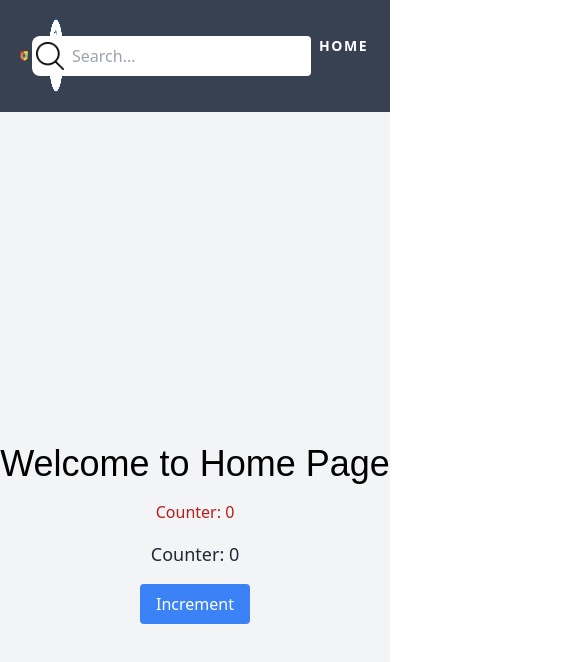
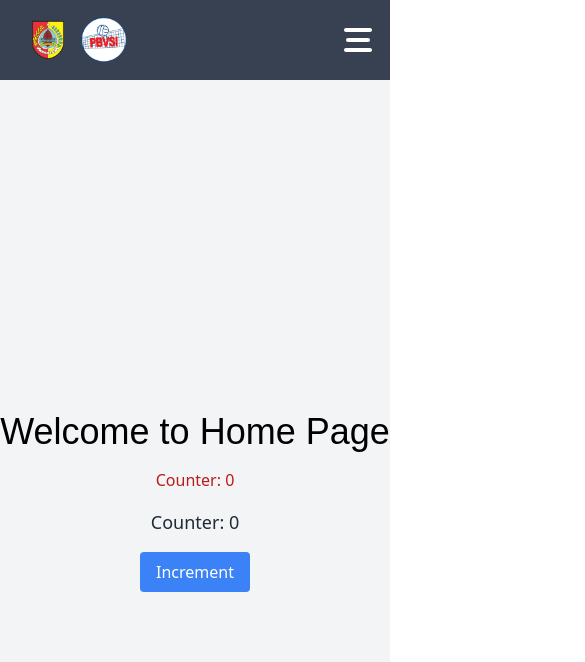
Before and after one commit to pindang-cloud/PBVJ, a Vue app in the folder frontend/public/: page / in a window 390 px wide. Shown: the top 662 px of the page, 585 px wide, since content can reach past the window. Built offline with nearby package versions, Linux system fonts and the light colour scheme; a web font is replaced by a local one.

Commit message:
navbar-settings #2

```diff
--- a/frontend/public/src/App.vue
+++ b/frontend/public/src/App.vue
@@ -1,5 +1,5 @@
 <template>
-  <div>
+  <div class="">
     <navbar></navbar>
     <router-view />
   </div>
--- a/frontend/public/src/views/navbar.vue
+++ b/frontend/public/src/views/navbar.vue
@@ -1,45 +1,73 @@
 <template>
-  <div class="bg-gray-700 flex justify-between items-center p-4">
+  <div
+    class="bg-gray-700 flex justify-between items-center p-4 overflow-x-hidden"
+  >
     <div class="flex items-center">
       <img
         src="../assets/images/Jember.png"
         alt="icon-jember"
-        class="w-28 h-auto mr-4"
+        class="sm:w-16 sm:h-auto w-28 h-auto"
       />
       <img
         src="../assets/images/logo_pbvsi.png"
         alt="icon-pbvsi"
-        class="w-20 h-20"
+        class="sm:w-12 sm:h-12 w-20 h-20"
       />
     </div>
 
-    <div class="flex items-center">
+    <div class="sm:hidden lg:flex items-center">
       <div class="mr-8 flex items-center px-1 bg-white rounded-lg">
         <img
           src="../assets/icons/search-glass-gray.png"
           alt="search"
-          class="h-7 w-7 bg"
+          class="lg:h-4 lg:w-4 xl:h-7 xl:w-7 xl:p-1"
         />
         <input
           type="text"
           placeholder="Search..."
-          class="p-2 rounded focus:outline-none"
+          class="lg:text-xs xl:text-sm p-2 rounded focus:outline-none"
         />
       </div>
 
       <div class="flex space-x-6 uppercase font-bold tracking-widest">
-        <a href="#" class="text-sm text-white hover:text-yellow-400">Home</a>
-        <a href="#" class="text-sm text-white hover:text-yellow-400">About</a>
-        <a href="#" class="text-sm text-white hover:text-yellow-400">Club</a>
-        <a href="#" class="text-sm text-white hover:text-yellow-400"
+        <a
+          href="#"
+          class="lg:text-xs xl:text-sm text-white hover:text-yellow-400"
+          >Home</a
+        >
+        <a
+          href="#"
+          class="lg:text-xs xl:text-sm text-white hover:text-yellow-400"
+          >About</a
+        >
+        <a
+          href="#"
+          class="lg:text-xs xl:text-sm text-white hover:text-yellow-400"
+          >Club</a
+        >
+        <a
+          href="#"
+          class="lg:text-xs xl:text-sm text-white hover:text-yellow-400"
           >Data Base</a
         >
-        <a href="#" class="text-sm text-white hover:text-yellow-400">Contact</a>
-        <a href="#" class="text-sm text-white hover:text-yellow-400">Events</a>
-        <a href="#" class="text-sm text-white hover:text-yellow-400">Blog</a>
+        <a
+          href="#"
+          class="lg:text-xs xl:text-sm text-white hover:text-yellow-400"
+          >Contact</a
+        >
+        <a
+          href="#"
+          class="lg:text-xs xl:text-sm text-white hover:text-yellow-400"
+          >Events</a
+        >
+        <a
+          href="#"
+          class="lg:text-xs xl:text-sm text-white hover:text-yellow-400"
+          >Blog</a
+        >
       </div>
 
-      <div class="ml-3 bg-gray-200 rounded-full flex items-center py-1 px-2">
+      <div class="ml-3 bg-gray-600 rounded-full flex items-center py-1 px-2">
         <div class="h-8 w-8 rounded-full bg-transparent overflow-hidden">
           <img
             src="../assets/images/74988-gedung-pemkab-jember.jpg"
@@ -54,7 +82,44 @@
         />
       </div>
     </div>
+
+    <button
+      class="lg:hidden relative z-10 flex flex-col justify-center items-center w-8 h-8 bg-transparent rounded-lg"
+      @click="toggleMenu"
+    >
+      <div
+        :class="[
+          'w-7 h-1 bg-white my-1 transition-all duration-300 ease-in-out rounded-md absolute ',
+          isOpen ? 'rotate-45 absolute ' : ' rotate-0 mb-6',
+        ]"
+      ></div>
+      <div
+        :class="[
+          'w-6 h-1 bg-white my-1 transition-all duration-300 ease-in-out rounded-md absolute',
+          isOpen ? 'opacity-0' : ' duration-300',
+        ]"
+      ></div>
+      <div
+        :class="[
+          'w-7 h-1 bg-white my-1 transition-all duration-300 ease-in-out rounded-md absolute ',
+          isOpen ? '-rotate-45 absolute ' : 'rotate-0 mt-6',
+        ]"
+      ></div>
+    </button>
   </div>
 </template>
 
-<script></script>
+<script>
+export default {
+  data() {
+    return {
+      isOpen: false, // Status menu (open/close)
+    };
+  },
+  methods: {
+    toggleMenu() {
+      this.isOpen = !this.isOpen; // Mengubah status menu ketika tombol diklik
+    },
+  },
+};
+</script>
--- a/frontend/public/tailwind.config.js
+++ b/frontend/public/tailwind.config.js
@@ -7,6 +7,17 @@ export default {
         custom: ["LuloFont", "sans-serif"], // Jangan lupa menyertakan fallback font
       },
     },
+    screens: {
+      sm: "320px", // Default sm breakpoint
+      md: "768px", // Default md breakpoint
+      lg: "1024px", // Default lg breakpoint
+      xl: "1280px", // Default xl breakpoint
+      "2xl": "1536px", // Default 2xl breakpoint
+
+      // Menambahkan custom screen breakpoints
+      xs: "480px", // Kustom untuk extra small screen
+      xxl: "1600px", // Kustom untuk lebih besar dari 2xl
+    },
   },
   plugins: [],
 };
```
